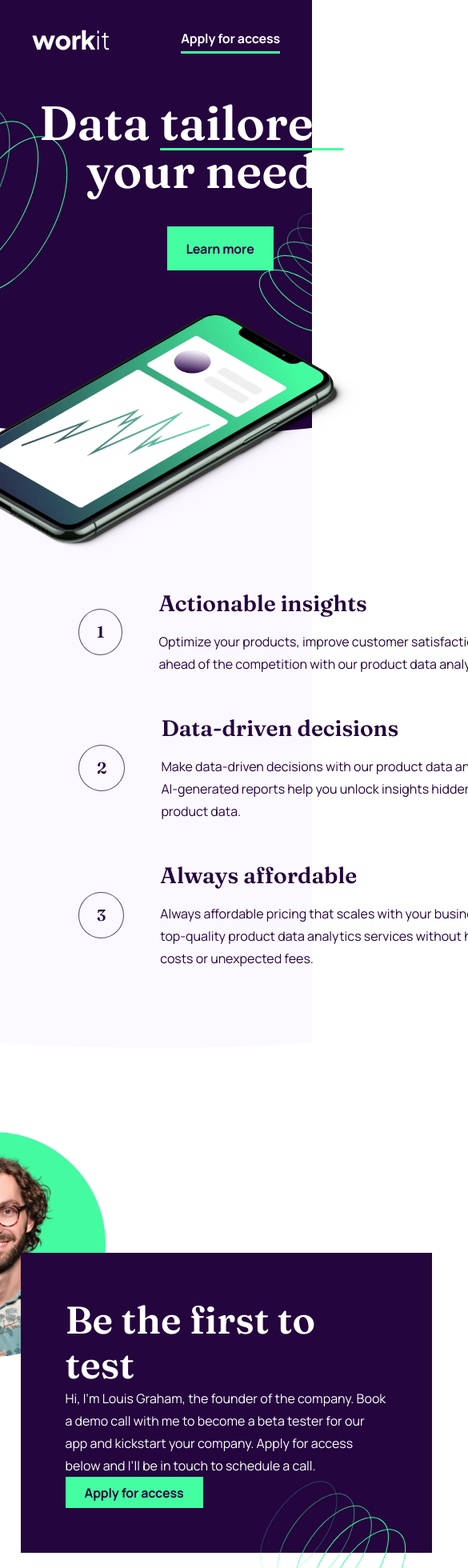
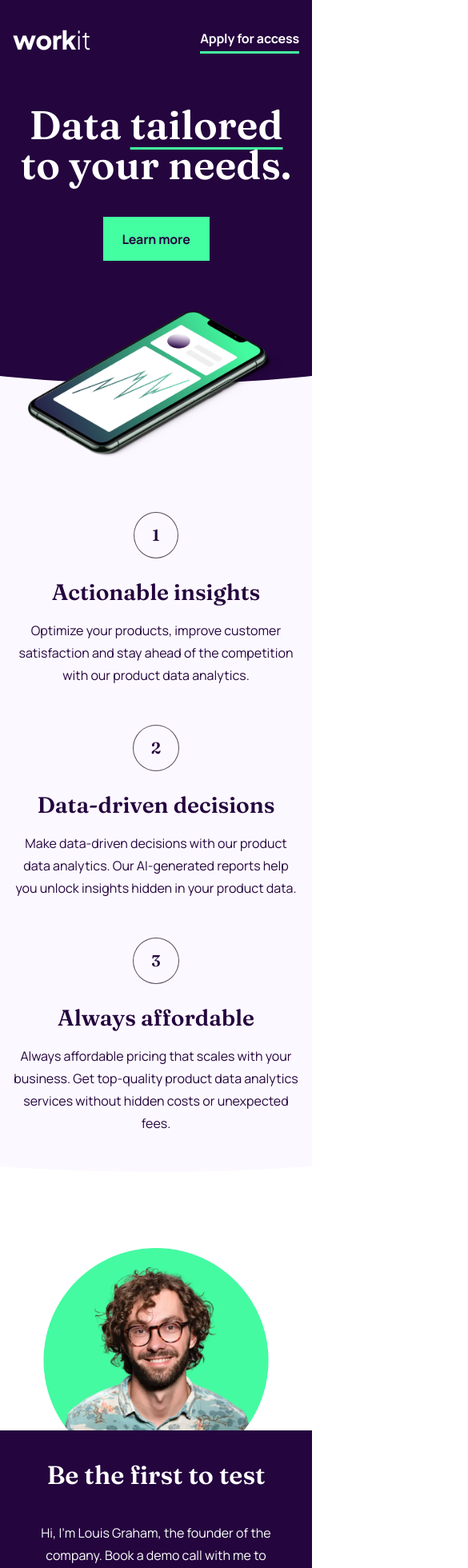
Before and after one commit to TheCodeCraze/workit-landing-page, a React (Vite) app: page / in a window 390 px wide. Shown: the top 1960 px of the page at 80% size, 585 px wide, since content can reach past the window. Built offline with nearby package versions, Linux system fonts and the light colour scheme.

Commit message:
Completed responsive design

```diff
--- a/src/styles/Features.module.css
+++ b/src/styles/Features.module.css
@@ -104,3 +104,36 @@
     top: 395px;
   }
 }
+
+@media screen and (max-width: 700px) {
+  .container {
+    height: 1120.71px;
+    padding: 341px 16px 16px;
+    clip-path: circle(2805px at center -1700px);
+  }
+
+  .features {
+    width: 100%;
+  }
+
+  .feature {
+    flex-direction: column;
+    gap: 24px;
+  }
+
+  .info {
+    align-items: center;
+  }
+
+  .description {
+    text-align: center;
+  }
+}
+
+@media screen and (max-width: 520px) {
+  .container {
+    height: 1070.71px;
+    padding: 245px 16px 16px;
+    clip-path: circle(2805px at center -1735px);
+  }
+}
--- a/src/styles/Footer.module.css
+++ b/src/styles/Footer.module.css
@@ -155,3 +155,50 @@
     top: 1165px;
   }
 }
+
+@media screen and (max-width: 700px) {
+  .container {
+    height: 1100px;
+    top: 1360px;
+  }
+
+  .info {
+    width: 100%;
+    height: 603px;
+  }
+
+  .info > .image {
+    position: relative;
+    left: 50%;
+    transform: translateX(-50%);
+  }
+
+  .cta {
+    width: 100%;
+    bottom: 0;
+    align-items: center;
+  }
+
+  .description {
+    text-align: center;
+  }
+}
+
+@media screen and (max-width: 520px) {
+  .container {
+    height: 1100px;
+    top: 1310px;
+  }
+
+  .cta {
+    padding: 32px;
+  }
+
+  .cta > .image {
+    display: none;
+  }
+  .title {
+    font-size: 32px;
+    line-height: 48px;
+  }
+}
--- a/src/styles/Header.module.css
+++ b/src/styles/Header.module.css
@@ -40,3 +40,9 @@
     letter-spacing: -0.16px;
   }
 }
+
+@media screen and (max-width: 520px) {
+  .container {
+    padding: 32px 16px 0;
+  }
+}
--- a/src/styles/Hero.module.css
+++ b/src/styles/Hero.module.css
@@ -91,9 +91,6 @@
 @media screen and (max-width: 1024px) {
   .container {
     height: 540.24px;
-    display: flex;
-    flex-direction: column;
-    gap: 56px;
   }
 
   .container::before {
@@ -104,8 +101,9 @@
   }
 
   .content {
-    width: 550px;
+    width: 500px;
     height: 215px;
+    margin-top: 56px;
   }
 
   .title {
@@ -120,3 +118,31 @@
     letter-spacing: -0.16px;
   }
 }
+
+@media screen and (max-width: 520px) {
+  .container {
+    height: 481.71px;
+  }
+
+  .container::before {
+    background: var(--dark-purple);
+    clip-path: circle(1890px at center -1410px);
+  }
+
+  .content {
+    width: 343px;
+    height: 195px;
+    margin-top: 64px;
+  }
+
+  .title {
+    font-size: 50px;
+    line-height: 50px;
+  }
+
+  .image {
+    width: 320px;
+    height: 184px;
+    bottom: -91.29px;
+  }
+}
```
